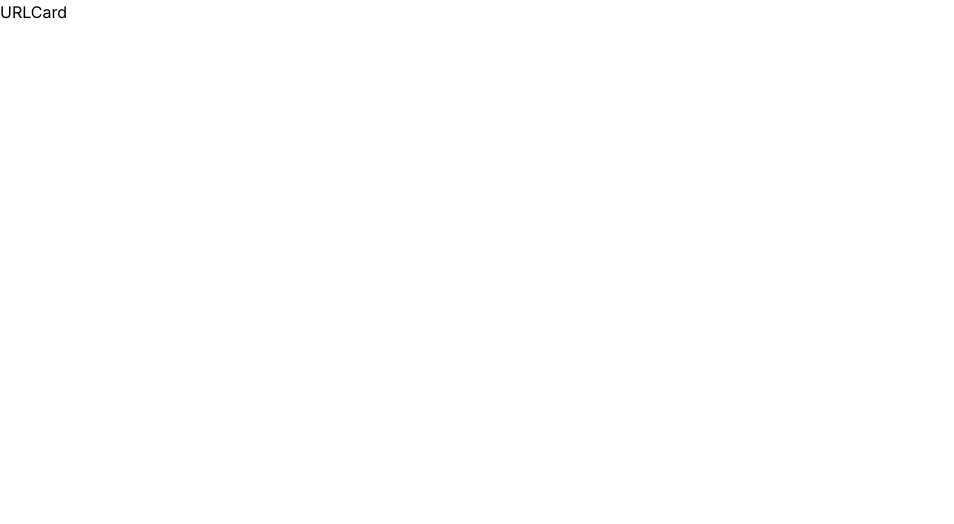
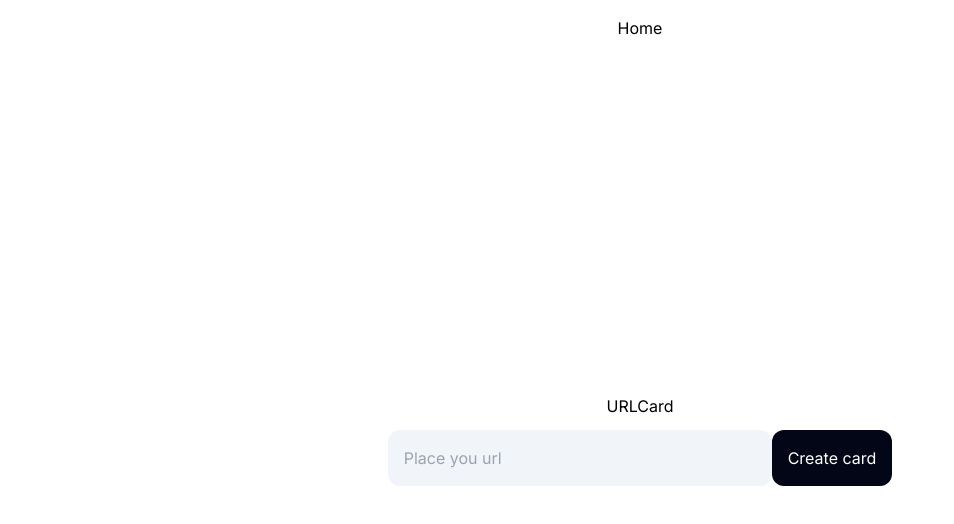
Before and after one commit to pedrosouza458/urlcard, a Next.js app in the folder web/: page / in a window 1280 px wide. Shown: the top 524 px of the page, without its empty margins (0-954 px from the left). Built offline with nearby package versions, Linux system fonts and the light colour scheme.

Commit message:
adding form

```diff
--- a/web/src/app/card/page.tsx
+++ b/web/src/app/card/page.tsx
@@ -1,7 +1,8 @@
 'use client';
 
 import WebsiteCard from '@/components/website-card';
-import { useSearchParams } from 'next/navigation';
+import { useRouter, useSearchParams } from 'next/navigation';
+import { FormEvent } from 'react';
 export default function Card() {
   const searchParams = useSearchParams();
   const url = searchParams.get('url');
@@ -9,11 +10,25 @@ export default function Card() {
   if (!url || typeof url !== 'string') {
     return <div>No valid URL provided</div>;
   }
+  const router = useRouter();
+  function onSubmit(event: FormEvent<HTMLFormElement>) {
+    event.preventDefault();
 
+    const formData = new FormData(event.currentTarget);
+
+    const url = formData.get("url");
+    router.push(`/card?url=${url}`);
+    // ...
+  }
   return (
     <div>
-      <h1>Card</h1>
       <WebsiteCard url={url} />
+      <div className="flex justify-center flex-row gap-3">
+        <form onSubmit={onSubmit}>
+          <input className="w-96 bg-slate-100 p-4 rounded-xl" name="url" type="text" placeholder="Place you url" />
+          <button type="submit" className="bg-slate-950 text-white p-4 rounded-xl">Create card</button>
+        </form>
+      </div>
     </div>
   );
 }
--- a/web/src/app/layout.tsx
+++ b/web/src/app/layout.tsx
@@ -1,6 +1,7 @@
 import type { Metadata } from "next";
 import { Inter } from "next/font/google";
 import "./globals.css";
+import { Menu } from "@/components/menu";
 
 const inter = Inter({ subsets: ["latin"] });
 
@@ -16,7 +17,10 @@ export default function RootLayout({
 }>) {
   return (
     <html lang="en">
-      <body className={inter.className}>{children}</body>
+      <body className={inter.className}>
+        <Menu/>
+        {children}
+        </body>
     </html>
   );
 }
--- a/web/src/app/page.tsx
+++ b/web/src/app/page.tsx
@@ -1,8 +1,28 @@
+"use client";
 
-export default async function Home() {
+import { useRouter } from "next/navigation";
+import { FormEvent } from "react";
+
+export default function Home() {
+  const router = useRouter();
+  function onSubmit(event: FormEvent<HTMLFormElement>) {
+    event.preventDefault();
+
+    const formData = new FormData(event.currentTarget);
+
+    const url = formData.get("url");
+    router.push(`/card?url=${url}`);
+    // ...
+  }
   return (
-    <div>
-     <h1>URLCard</h1>
+    <div className="h-screen flex flex-col items-center justify-center gap-3">
+      <h1>URLCard</h1>
+        <div className="flex justify-center flex-row gap-3">
+        <form onSubmit={onSubmit}>
+          <input className="w-96 bg-slate-100 p-4 rounded-xl" name="url" type="text" placeholder="Place you url" />
+          <button type="submit" className="bg-slate-950 text-white p-4 rounded-xl">Create card</button>
+        </form>
+      </div>
     </div>
   );
 }
--- /dev/null
+++ b/web/src/components/menu.tsx
@@ -0,0 +1,9 @@
+import Link from "next/link";
+
+export function Menu(){
+  return (
+    <div className="flex flex-row justify-center pt-4">
+     <Link href={'/'}>Home</Link>
+    </div>
+  )
+}
--- a/web/src/components/website-card.tsx
+++ b/web/src/components/website-card.tsx
@@ -1,5 +1,14 @@
 import Image from "next/image";
 import { useEffect, useState } from "react";
+import { useRef } from "react";
+
+// leaving these here you know you can tweak stuff further
+const options = {
+  allowTaint: true,
+  useCORS: true,
+  backgroundColor: "rgba(0,0,0,0)",
+  removeContainer: true,
+};
 
 interface WebsiteCardProps {
   url: string;
@@ -14,6 +23,36 @@ interface WebsiteData {
 }
 
 export default function WebsiteCard({ url }: WebsiteCardProps) {
+  const cardRef = useRef<HTMLElement>(null);
+
+  const prepareURL = async () => {
+    const cardElement = cardRef.current;
+
+    if (!cardElement) return;
+
+    try {
+      // lazy load this package
+      const html2canvas = await import(
+        /* webpackPrefetch: true */ "html2canvas"
+      );
+
+      const result = await html2canvas.default(cardElement, options);
+
+      const asURL = result.toDataURL("image/jpeg");
+      // as far as I know this is a quick and dirty solution
+      const anchor = document.createElement("a");
+      anchor.href = asURL;
+      anchor.download = "your-card.jpeg";
+      anchor.click();
+      anchor.remove();
+     // maybe this part should set state with `setURLData(asURL)`
+     // and when that's set to something you show the download button
+     // which has `href=URLData`, so that people can click on it
+    } catch (reason) {
+      console.log(reason);
+    }
+  };
+
   const [data, setData] = useState<WebsiteData | null>(null);
 
   useEffect(() => {
@@ -30,9 +69,13 @@ export default function WebsiteCard({ url }: WebsiteCardProps) {
     fetchData();
   }, [url]);
   return (
-    <div className="p-4">
+    <div>
+      <h1 className="text-center">Card from url: {url}</h1>
+    <div className="p-4 flex justify-center">
+      <article ref={cardRef}>
       {data ? (
-        <div className="flex">
+        <div  className="flex">
+
           <div className="bg-white w-[50rem] border-2 px-4 py-4 rounded-xl">
             <div className="flex items-center justify-center gap-2 rounded-xl">
               <Image
@@ -70,6 +113,9 @@ export default function WebsiteCard({ url }: WebsiteCardProps) {
           </div>
         </div>
       ) : <p>Loading...</p>}
+      </article>
+      {/* <button onClick={prepareURL}>Download</button> */}
+    </div>
     </div>
   );
 }
```
Also changed, not shown: web/package.json (+5 -4 lines), 2 other files (tests, documents, lock files or other folders).
